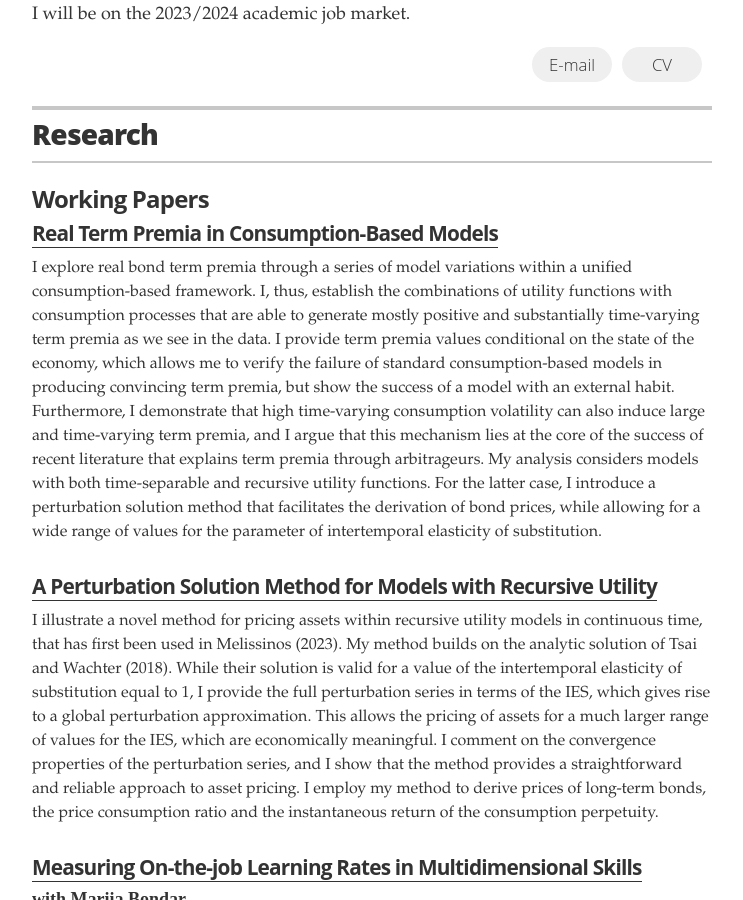
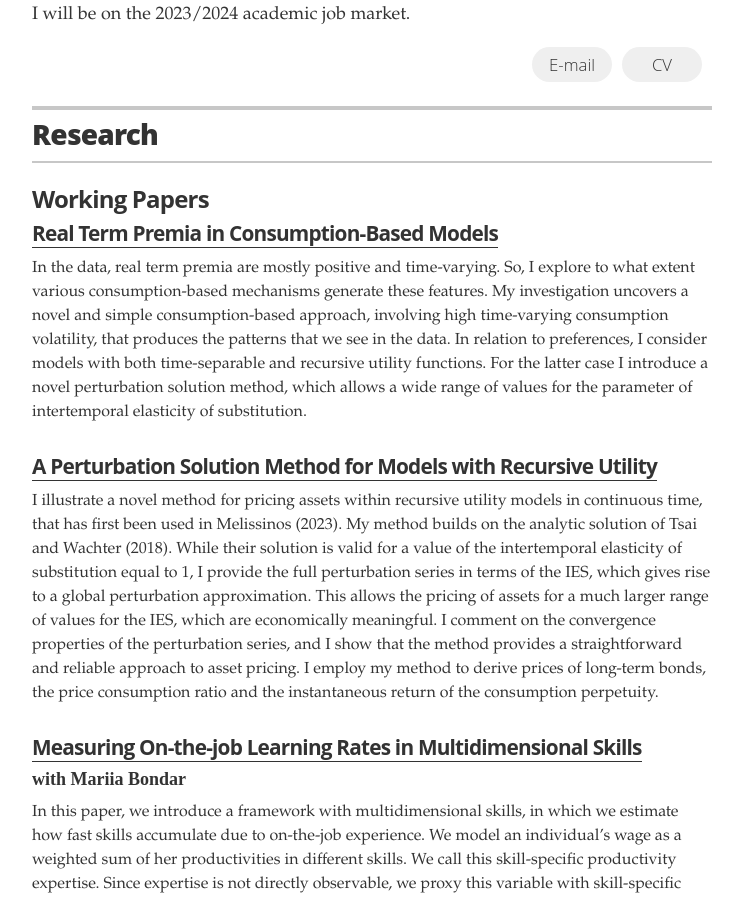
Before and after one commit to errikos-melissinos/errikos-melissinos.github.io, a Jekyll site: the page built from index.html, in a window 1280 px wide and 900 px high, scrolled down 651 px. Shown: the whole window, without its empty margins (268-1011 px from the left). Built offline with Jekyll 4.4.1, drawn with Linux system fonts in a browser that asks for light colours.

Commit message:
Update projects.yml

```diff
--- a/_data/projects.yml
+++ b/_data/projects.yml
@@ -7,7 +7,7 @@
   # url: https://www.dropbox.com/sh/34s9h40je9pff5r/AACRUgleldxkDaDC2eVtMNYsa?dl=0
   url: https://www.dropbox.com/scl/fi/soofvyqh1s7j6swb49c3s/Real-Term-Premia-in-Consumption-Based-Models.pdf?rlkey=wxv3lvv76e19hvwyqzwwm5dap&dl=0
   # description: I investigate the ability of consumption-based models to explain the positive time- varying term premia observed in the data. The long-run risk and rare disasters models typically fail by producing small and negative term premia. The habit model appears to be quite successful, but it generates heteroskedastic real interest rates, which are not supported by empirical evidence. Generally, my findings suggest that substantial and positive term premia require counter-cyclical real interest rates and a direct relationship between the stochastic discount factor and the state variable of the economy. My analysis considers models with both time-separable and recursive utility. For the latter, I present a perturbation solution method that facilitates the computation of the price of long-term bonds, while allowing for a wide range of values for the intertemporal elasticity of substitution parameter.
-  description: I explore real bond term premia through a series of model variations within a unified consumption-based framework. I, thus, establish the combinations of utility functions with consumption processes that are able to generate mostly positive and substantially time-varying term premia as we see in the data. I provide term premia values conditional on the state of the economy, which allows me to verify the failure of standard consumption-based models in producing convincing term premia, but show the success of a model with an external habit. Furthermore, I demonstrate that high time-varying consumption volatility can also induce large and time-varying term premia, and I argue that this mechanism lies at the core of the success of recent literature that explains term premia through arbitrageurs. My analysis considers models with both time-separable and recursive utility functions. For the latter case, I introduce a perturbation solution method that facilitates the derivation of bond prices, while allowing for a wide range of values for the parameter of intertemporal elasticity of substitution.
+  description: In the data, real term premia are mostly positive and time-varying. So, I explore to what extent various consumption-based mechanisms generate these features. My investigation uncovers a novel and simple consumption-based approach, involving high time-varying consumption volatility, that produces the patterns that we see in the data. In relation to preferences, I consider models with both time-separable and recursive utility functions. For the latter case I introduce a novel perturbation solution method, which allows a wide range of values for the parameter of intertemporal elasticity of substitution.
 
 # A Perturbation Solution Method for Models with Recursive Utility
 - project: A Perturbation Solution Method for Models with Recursive Utility
```
